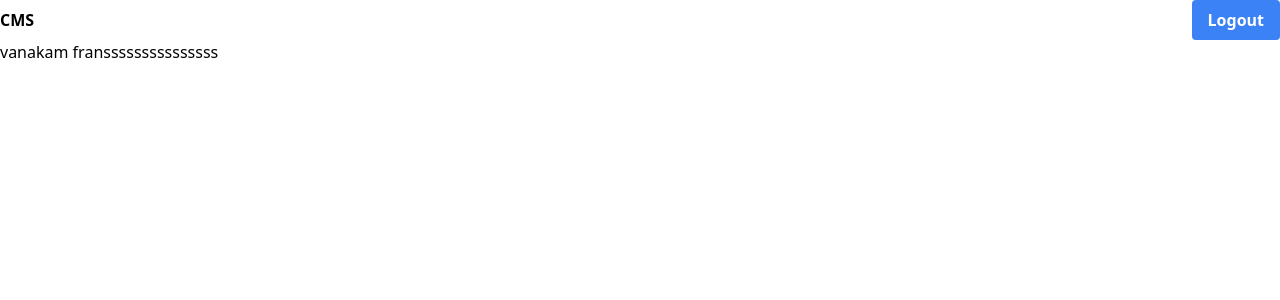
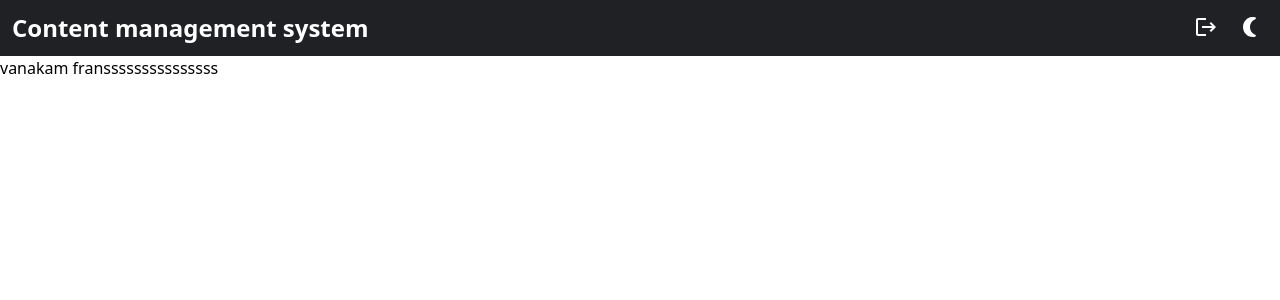
Before and after one commit to HariKrishna-28/cms, a Next.js app in the folder cms-client/: page /dashboard in a window 1280 px wide. Shown: the top 300 px of the page. Built offline with nearby package versions, Linux system fonts and the light colour scheme; no server answers; sample sign-in values are in the browser's storage.

Commit message:
add navbar

```diff
--- a/cms-client/package.json
+++ b/cms-client/package.json
@@ -11,6 +11,7 @@
   "dependencies": {
     "@emotion/react": "^11.11.1",
     "@emotion/styled": "^11.11.0",
+    "@mui/icons-material": "^5.14.0",
     "@mui/material": "^5.13.5",
     "@reduxjs/toolkit": "^1.9.5",
     "@types/node": "20.3.1",
--- a/cms-client/src/app/dashboard/page.tsx
+++ b/cms-client/src/app/dashboard/page.tsx
@@ -7,12 +7,14 @@ import { useSelector } from 'react-redux'
 import { auth } from '../firebase'
 import { LoadingAnimation, NavBar } from '@/components'
 import { isAuthenticated } from '@/redux/features/userSlice'
+import { selectTheme } from '@/redux/features/themeSlice'
 
 const Dashboard: React.FC = () => {
     // @ts-ignore
     const [user, uLoading, error] = useAuthState(auth)
     const router = useRouter()
     const isUser = useSelector(isAuthenticated)
+    const theme = useSelector(selectTheme)
 
 
     // useEffect(() => {
@@ -26,7 +28,7 @@ const Dashboard: React.FC = () => {
     }, [user, uLoading])
 
     return (
-        <main>
+        <main className={theme ? 'dark' : ''}>
             <header>
                 <NavBar />
             </header>
@@ -39,7 +41,7 @@ const Dashboard: React.FC = () => {
                         :
                         user !== null
                             ?
-                            <div>
+                            <div className='dark:text-white dark:bg-black text-black bg-white'>
                                 vanakam fransssssssssssssss
                             </div>
                             :
--- a/cms-client/src/app/page.tsx
+++ b/cms-client/src/app/page.tsx
@@ -9,7 +9,7 @@ import { useAuthState } from 'react-firebase-hooks/auth';
 import { auth } from './firebase'
 import { useRouter } from 'next/navigation'
 import { LoadingAnimation, LoginButton, LogoutButton } from '@/components'
-import { darkThemePreferenceGetter } from '@/utils/ThemeExporter'
+// import { darkThemePreferenceGetter } from '@/utils/ThemeExporter'
 import { setUser } from '@/redux/features/userSlice'
 
 export default function Home() {
@@ -61,13 +61,6 @@ export default function Home() {
     )
   }
 
-  // theme preference setter
-  useEffect(() => {
-    const isDark = darkThemePreferenceGetter()
-    dispatch(setTheme({
-      darkTheme: isDark
-    }))
-  }, [])
 
   useEffect(() => {
     if (loading) return
--- a/cms-client/src/components/Auth/LogoutButton.tsx
+++ b/cms-client/src/components/Auth/LogoutButton.tsx
@@ -4,11 +4,13 @@ import { setUser } from '@/redux/features/userSlice'
 import { AppDispatch } from '@/redux/store'
 import React from 'react'
 import { useDispatch } from 'react-redux'
+import { Logout } from '@mui/icons-material';
+import { Tooltip, Zoom } from '@mui/material'
 
 const LogoutButton: React.FC = () => {
     const dispatch = useDispatch<AppDispatch>()
 
-    const handleLogin = async (e: React.SyntheticEvent) => {
+    const handleLogout = async (e: React.SyntheticEvent) => {
         e.preventDefault()
         try {
             await auth.signOut()
@@ -28,14 +30,21 @@ const LogoutButton: React.FC = () => {
 
 
     return (
-        <div>
-            <button
-                onClick={handleLogin}
-                className='bg-blue-500 hover:bg-blue-700 text-white font-bold py-2 px-4 rounded'>
-                Logout
-            </button>
+        <div
+            onClick={handleLogout}
+            className='mx-1.5'
+        >
+            {/* <Tooltip
+                TransitionComponent={Zoom}
+                TransitionProps={{ timeout: 400 }}
+                title="Logout"> */}
+            <Logout className='h-auto' />
+            {/* </Tooltip> */}
         </div>
     )
 }
 
 export default LogoutButton
+
+
+// dark:bg-dark_background dark:hover:bg-dark_highlight hover:bg-light_navbar_hover
--- a/cms-client/src/components/NavBar/NavBar.tsx
+++ b/cms-client/src/components/NavBar/NavBar.tsx
@@ -1,14 +1,20 @@
 import React from 'react'
 import LogoutButton from '../Auth/LogoutButton'
+import ThemeSwitcher from '../Theme/ThemeSwitcher'
 
 const NavBar: React.FC = () => {
     return (
-        <div className='sticky flex items-center justify-between'>
-            <div className='font-bold'>
-                CMS
+        <div className='sticky flex items-center justify-between dark:bg-dark_secondary bg-light_navbar text-white p-3'>
+            <div className='font-bold text-2xl'>
+                Content management system
             </div>
-            <div className=''>
-                <LogoutButton />
+            <div className='flex items-center space-x-2'>
+                <div className='cursor-pointer dark:bg-dark_background dark:hover:bg-dark_highlight hover:bg-light_navbar_hover rounded ease-in h-[30px] duration-150'>
+                    <LogoutButton />
+                </div>
+                <div className='cursor-pointer dark:bg-dark_background dark:hover:bg-dark_highlight hover:bg-light_navbar_hover rounded ease-in h-[30px] duration-150'>
+                    <ThemeSwitcher />
+                </div>
             </div>
         </div>
     )
--- /dev/null
+++ b/cms-client/src/components/Theme/ThemeSwitcher.tsx
@@ -0,0 +1,36 @@
+"use client"
+
+import { selectTheme, setTheme } from '@/redux/features/themeSlice'
+import { AppDispatch } from '@/redux/store'
+import React from 'react'
+import { useDispatch, useSelector } from 'react-redux'
+import { Lightbulb, NightlightRound, Logout } from '@mui/icons-material';
+import { Tooltip, Zoom } from '@mui/material'
+
+const ThemeSwitcher: React.FC = () => {
+    const dispatch = useDispatch<AppDispatch>()
+    const themePreference = useSelector(selectTheme)
+    console.log(themePreference)
+
+    const handleThemeChange = () => {
+        dispatch(setTheme({
+            darkTheme: !themePreference
+        }))
+    }
+
+    return (
+        <div
+            onClick={handleThemeChange}
+            className='mx-1.5'
+        >
+            {/* <Tooltip
+                TransitionComponent={Zoom}
+                TransitionProps={{ timeout: 400 }}
+                title="Switch theme"> */}
+            {themePreference ? <Lightbulb className='h-auto' /> : <NightlightRound className='h-auto' />}
+            {/* </Tooltip> */}
+        </div>
+    )
+}
+
+export default ThemeSwitcher
--- a/cms-client/tailwind.config.js
+++ b/cms-client/tailwind.config.js
@@ -8,10 +8,18 @@ module.exports = {
   ],
   theme: {
     extend: {
-      backgroundImage: {
-        "gradient-radial": "radial-gradient(var(--tw-gradient-stops))",
-        "gradient-conic":
-          "conic-gradient(from 180deg at 50% 50%, var(--tw-gradient-stops))",
+      colors: {
+        dark_background: "#070D10",
+        dark_secondary: "#262829",
+        dark_highlight: "#777979",
+        dark_hover: "#777979",
+        dark_primary_highlight: "#12CCE5",
+        light_background: "#FFFFFF",
+        light_hover: "#DCF3FF",
+        light_primary_highlight: "#6681E8",
+        light_secondary: "#F6F6F6",
+        light_navbar: "#1F2125",
+        light_navbar_hover: "#2C2F36",
       },
     },
   },
```
Also changed, not shown: 1 other file (tests, documents, lock files or other folders).
